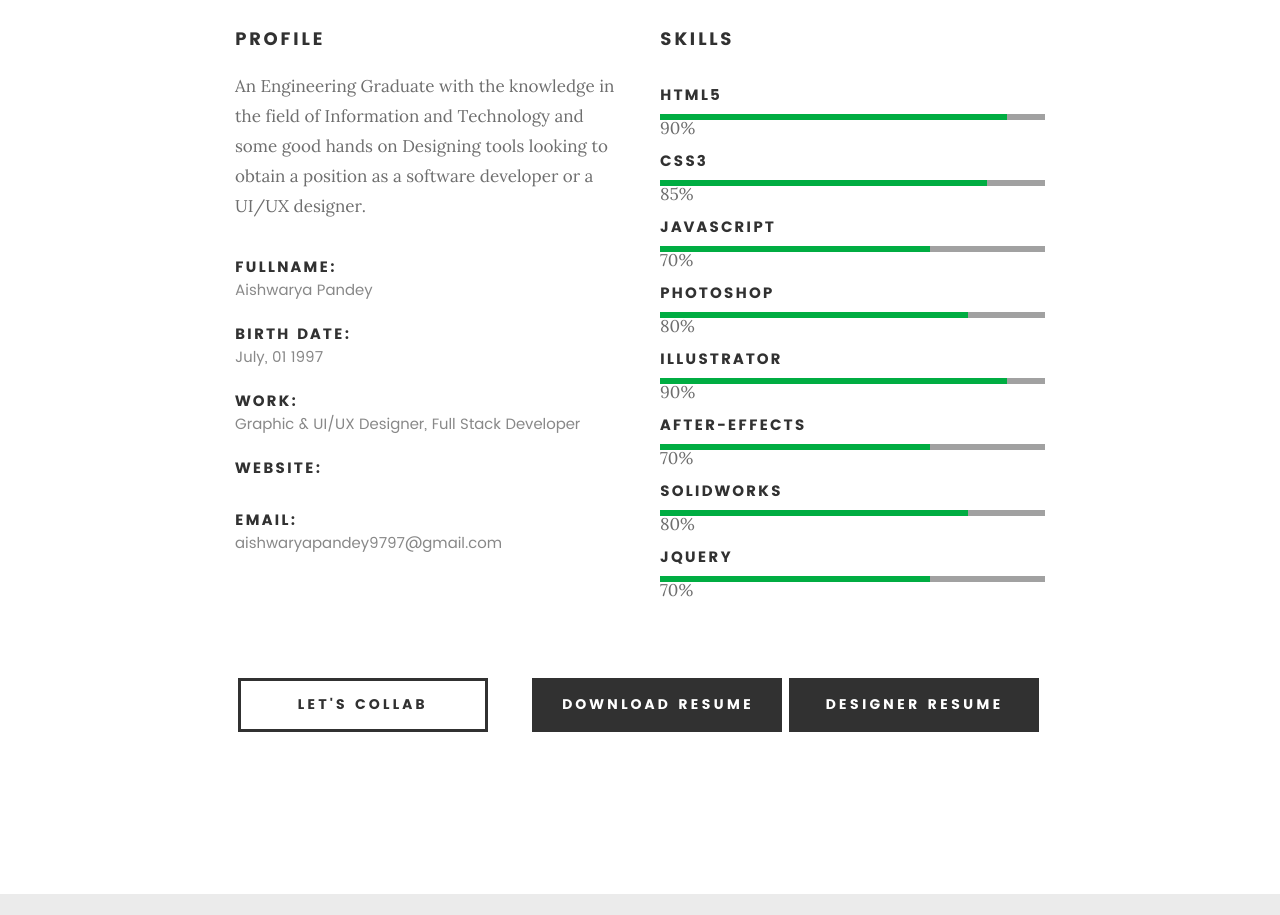
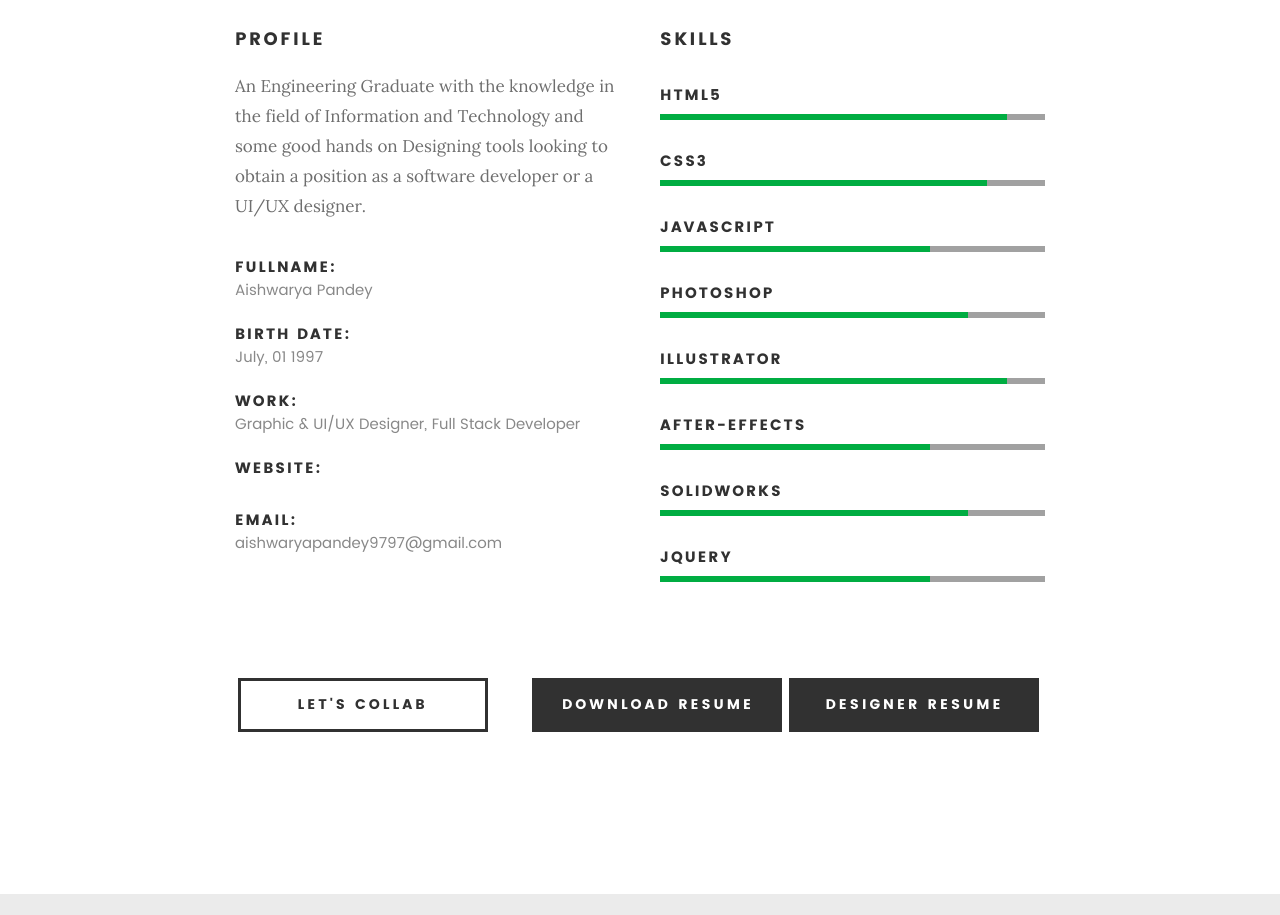
Before and after one commit to aishwaryapandey97/aishwaryapandey97.github.io, a plain HTML site: page index.html in a window 1280 px wide. Shown: the part 1253-2168 px from the top of the page. Drawn offline with Linux system fonts and the light colour scheme; files whose address does not match are found by name.

Commit message:
Update index.html
ini

```diff
--- a/index.html
+++ b/index.html
@@ -2,35 +2,30 @@
 <html class="no-js" lang="en">
 <head>
 
-   <!--- basic page needs
-   ================================================== -->
+   <!--- basic page needs -->
    <meta charset="utf-8">
 	<title>Aishwarya Pandey</title>
 	<meta name="description" content="">
 	<meta name="author" content="">
 
-   <!-- mobile specific metas
-   ================================================== -->
+   <!-- mobile specific metas -->
 	<meta name="viewport" content="width=device-width, initial-scale=1, maximum-scale=1">
 
- 	<!-- CSS
-   ================================================== -->
+ 	<!-- CSS -->
    <link rel="stylesheet" href="css/base.css">
    <link rel="stylesheet" href="css/main.css">
    <link rel="stylesheet" href="css/vendor.css">
 
 
 
-   <!-- favicons
-	================================================== -->
+   <!-- favicons-->
 	<link rel="icon" type="image/png" href="favicon.png">
 
 </head>
 
 <body id="top">
 
-	<!-- header
-   ================================================== -->
+	<!-- header -->
    <header>
    	<div class="row">
 
@@ -57,8 +52,7 @@
    	</div>
    </header>
 
-	<!-- intro section
-   ================================================== -->
+	<!-- intro section -->
    <section id="intro">
 
    	<div class="intro-overlay"></div>
@@ -95,8 +89,7 @@
    </section>
 
 
-   <!-- about section
-   ================================================== -->
+   <!-- about section -->
    <section id="about">
 
    	<div class="row section-intro">
@@ -157,35 +150,35 @@
    			<h3>Skills</h3>
    			       <ul class="skill-bars">
 				   <li>
-				   	<div class="progress percent90"><span>90%</span></div>
+				   	<div class="progress percent90"></div>
 				   	<strong>HTML5</strong>
 				   </li>
 				   <li>
-				   	<div class="progress percent85"><span>85%</span></div>
+				   	<div class="progress percent85"></div>
 				   	<strong>CSS3</strong>
 				   </li>
 				   <li>
-				   	<div class="progress percent70"><span>70%</span></div>
+				   	<div class="progress percent70"></div>
 				   	<strong>Javascript</strong>
 				   </li>
 				   <li>
-				   	<div class="progress percent80"><span>80%</span></div>
+				   	<div class="progress percent80"></div>
 				   	<strong>Photoshop</strong>
 				   </li>
 				   <li>
-					<div class="progress percent90"><span>90%</span></div>
+					<div class="progress percent90"></div>
 				   	<strong>Illustrator</strong>
 				   </li>
 				   <li>
-					<div class="progress percent70"><span>70%</span></div>
+					<div class="progress percent70"></div>
 					<strong>After-Effects</strong>
 					</li>
 					<li>
-					<div class="progress percent80"><span>80%</span></div>
+					<div class="progress percent80"></div>
 					<strong>Solidworks</strong>
 					</li>
 					<li>
-					<div class="progress percent70"><span>70%</span></div>
+					<div class="progress percent70"></div>
 					<strong>JQuery</strong>
 					</li>
 					</ul> <!-- /skill-bars -->
@@ -205,8 +198,7 @@
    </section> <!-- /process-->
 
 
-   <!-- resume Section
-   ================================================== -->
+   <!-- resume Section -->
 	<section id="resume" class="grey-section">
 
 		<div class="row section-intro">
@@ -351,8 +343,7 @@
 	</section> <!-- /features -->
 
 
-	<!-- Portfolio Section
-   ================================================== -->
+	<!-- Portfolio Section-->
 	<section id="portfolio">
 
 		<div class="row section-intro">
@@ -469,8 +460,7 @@
 	               </div>
 	        		</div> <!-- /folio-item -->
 
-	            <!-- modal popups - begin
-	            ============================================================= -->
+	            <!-- modal popups -->
 	            <div id="modal-01" class="popup-modal slider mfp-hide">
 
 				     	<div class="media">
@@ -591,10 +581,6 @@
 
 				   </div> <!-- /modal-06 -->
 
-
-				   <!-- modal popups - end
-	            ============================================================= -->
-
 	         </div> <!-- /portfolio-wrapper -->
 
    		</div>  <!-- /twelve -->
@@ -603,8 +589,7 @@
 
 	</section> <!-- /portfolio -->
 
-   <!-- services Section
-   ================================================== -->
+   <!-- services Section -->
 	<section id="services">
 
 		<div class="overlay"></div>
@@ -721,8 +706,7 @@
 	</section> <!-- /services -->
 
 
-	<!-- stats Section
-   ================================================== -->
+	<!-- stats Section -->
 	<section id="stats" class="count-up">
 
 		<div class="row">
@@ -834,8 +818,7 @@
 	</section> <!-- /stats -->
 
 
-   <!-- contact
-   ================================================== -->
+   <!-- contact -->
 	<section id="contact">
 
 		<div class="row section-intro">
@@ -945,8 +928,7 @@
 	</section> <!-- /contact -->
 
 
-   <!-- footer
-   ================================================== -->
+   <!-- footer -->
 
    <footer>
      	<div class="row">
@@ -976,8 +958,7 @@
     	<div id="loader"></div>
    </div>
 
-   <!-- Java Script
-   ================================================== -->
+   <!-- Java Script -->
    <script src="js/jquery-2.1.3.min.js"></script>
    <script src="js/plugins.js"></script>
    <script src="js/main.js"></script>
```
